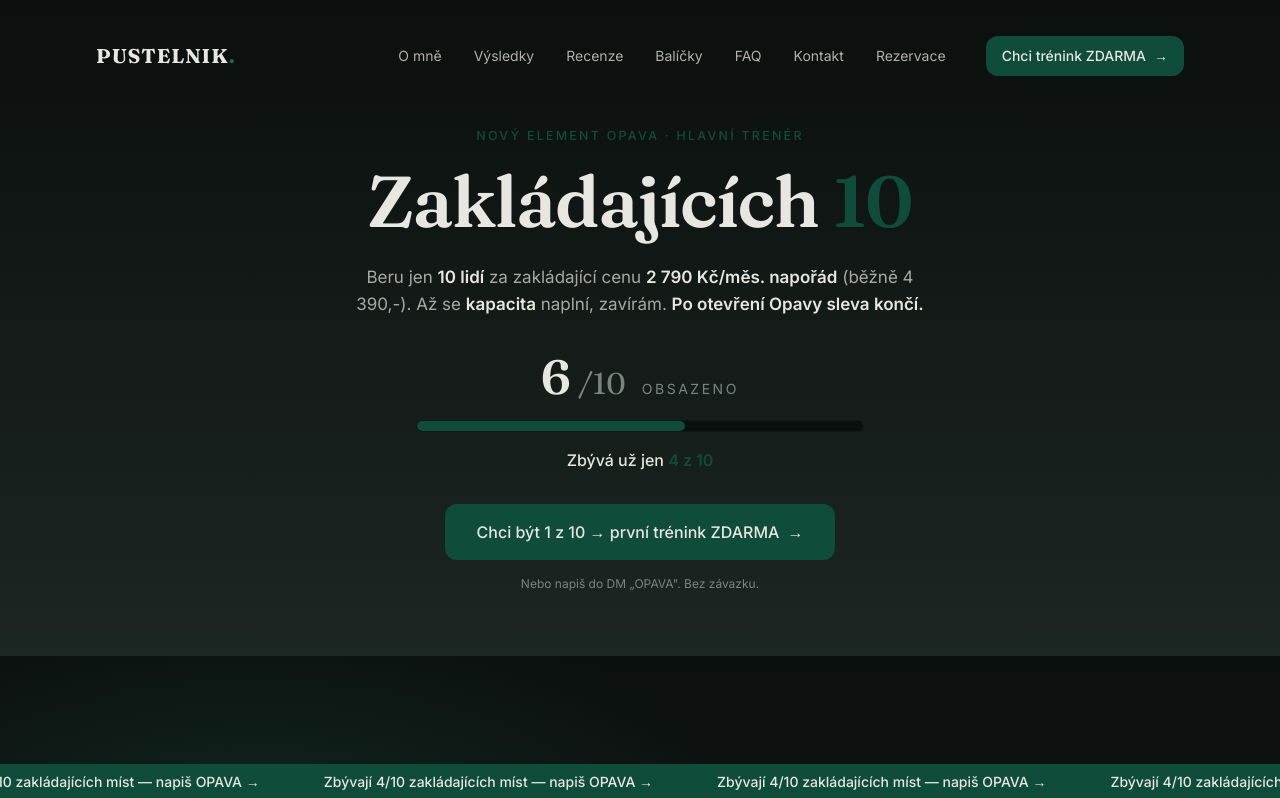
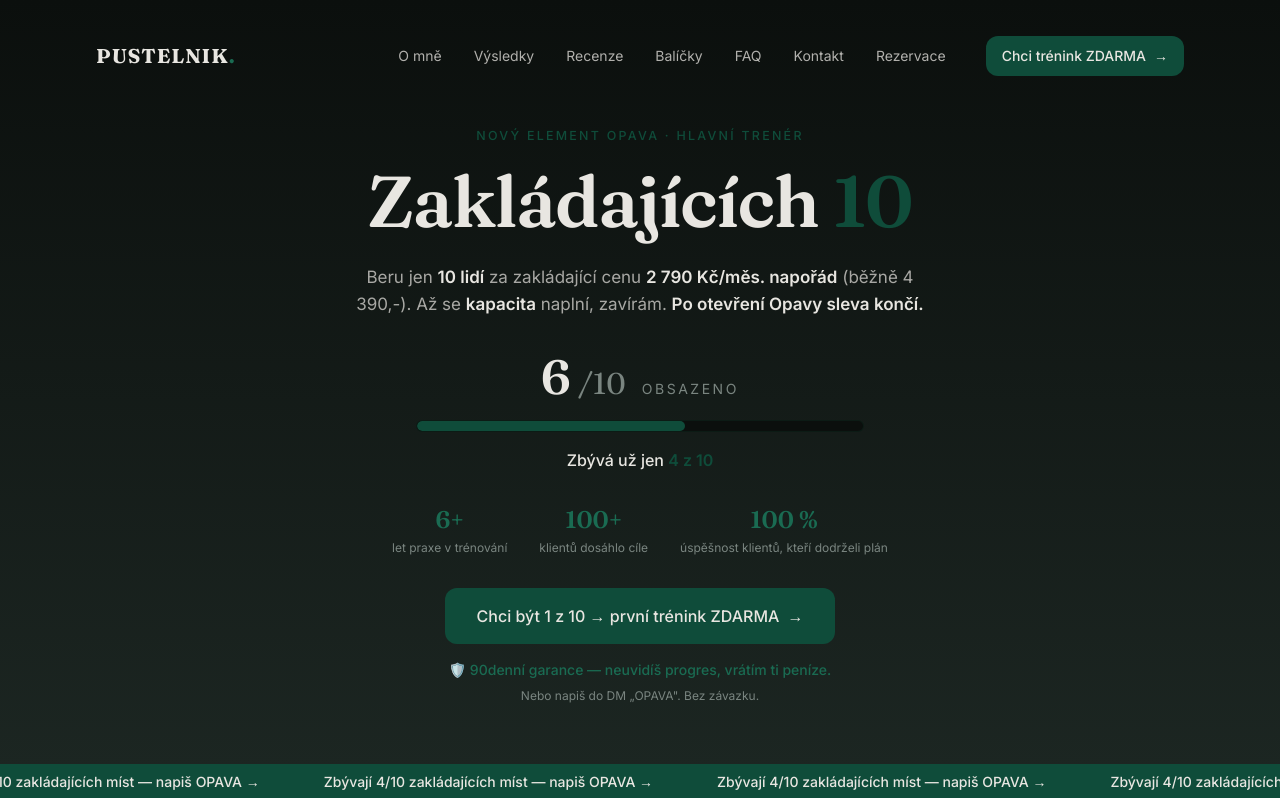
Before and after one commit to pustelnikcoach/pustelnikcoach, a Next.js app: page / in a window 1280 px wide. Shown: the top 798 px of the page. Built offline with nearby package versions, Linux system fonts and the light colour scheme.

Commit message:
Garance 90denní money-back + proof stats (6+/100+/100%) u počítadla

```diff
--- a/components/sections/FoundingCounter.tsx
+++ b/components/sections/FoundingCounter.tsx
@@ -1,3 +1,5 @@
+import { proof } from "@/lib/content";
+
 export const TAKEN = 6;   // ← kolik z 10 je obsazeno (vyšší = větší tlak). Sdílí i StickyBar.
 export const TOTAL = 10;
 
@@ -35,6 +37,17 @@ export function FoundingCounter() {
           Zbývá už jen <span className="font-semibold text-emerald">{left} z 10</span>
         </p>
 
+        <div className="mt-8 flex flex-wrap justify-center gap-x-8 gap-y-4">
+          {proof.map((p) => (
+            <div key={p.number} className="text-center">
+              <div className="font-display text-2xl font-semibold text-emerald-light tabular-nums">
+                {p.number}
+              </div>
+              <div className="mt-1 text-xs text-mute">{p.label}</div>
+            </div>
+          ))}
+        </div>
+
         <a
           href="https://calendly.com/petrpustelnikcoach/konzultace"
           className="group mt-8 inline-flex h-14 items-center justify-center gap-2 rounded-xl bg-emerald px-8 font-medium text-bone transition-all duration-200 hover:bg-emerald-light active:scale-[0.98]"
@@ -42,7 +55,10 @@ export function FoundingCounter() {
           Chci být 1 z 10 → první trénink ZDARMA
           <span className="transition-transform group-hover:translate-x-1" aria-hidden>→</span>
         </a>
-        <p className="mt-4 text-xs text-mute">Nebo napiš do DM „OPAVA". Bez závazku.</p>
+        <p className="mt-4 text-sm font-medium text-emerald-light">
+          🛡️ 90denní garance — neuvidíš progres, vrátím ti peníze.
+        </p>
+        <p className="mt-2 text-xs text-mute">Nebo napiš do DM „OPAVA". Bez závazku.</p>
       </div>
     </section>
   );
--- a/lib/content.ts
+++ b/lib/content.ts
@@ -363,12 +363,12 @@ export const pillars = [
 export const guarantee = {
   heading: "Garantuju ti výsledek. Ne sliby.",
 
-  statNumber: "100 %",
+  statNumber: "90",
   statLabel:
-    "klientů, kteří dotáhli plán do konce, dosáhlo svého cíle. Není to marketing. Je to průměr za šest let praxe.",
+    "dní. Poctivě dodržíš plán a neuvidíš progres? Vrátím ti peníze. Bez keců, bez podmínek navíc.",
 
   promise:
-    "**Z mé strany udělám maximum, aby plán doručil to, co slibuje.** Tvoje práce je ho dodržet, moje práce je tě k tomu dovést.",
+    "**Neriskuješ nic.** Dej tomu 90 dní a dodrž plán. Když nepřijde progres, dostaneš peníze zpátky. Moje práce je tě k výsledku dovést — a stojím si za tím vlastními penězi.",
 
   customTitle: "Nesedí ti žádný balíček?",
   customBody:
```
